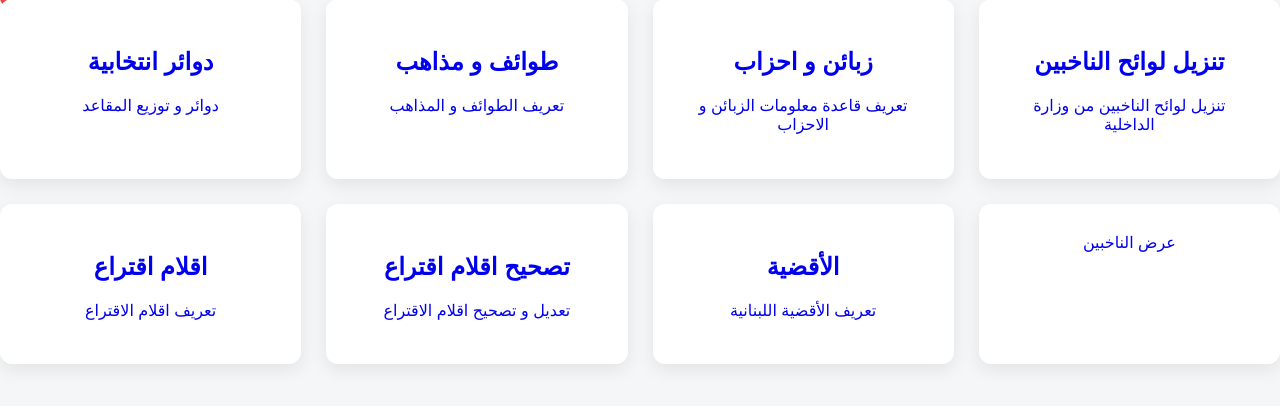
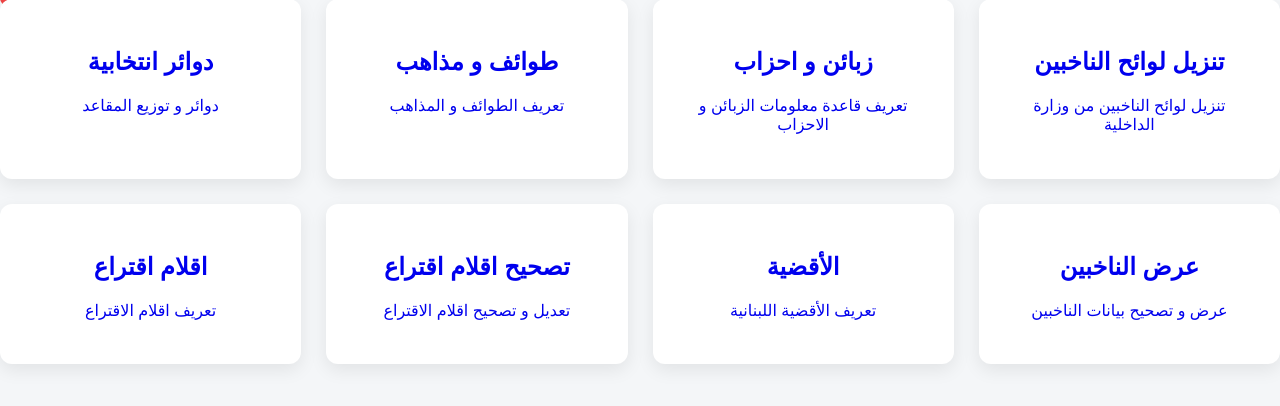
Before and after one commit to yves-haswany/maten, a Flask app: page /admin/dashboard in a window 1280 px wide. Shown: the part 99-505 px from the top of the page. Run offline with Flask 3, Linux system fonts and the light colour scheme; the visitor is signed in with stand-in values (Sample User, id 1).

Commit message:
Change dashboard

```diff
--- a/electionsmaten/templates/admin/dashboard.html
+++ b/electionsmaten/templates/admin/dashboard.html
@@ -131,7 +131,8 @@
 
     </a>-->
     <a href="{{ url_for('admin.view_electors') }}" class="dashboard-card">
-    عرض الناخبين
+     <h2> عرض الناخبين</h2>
+     <p>عرض و تصحيح بيانات الناخبين</p>
 </a>
 
 </div>
```
